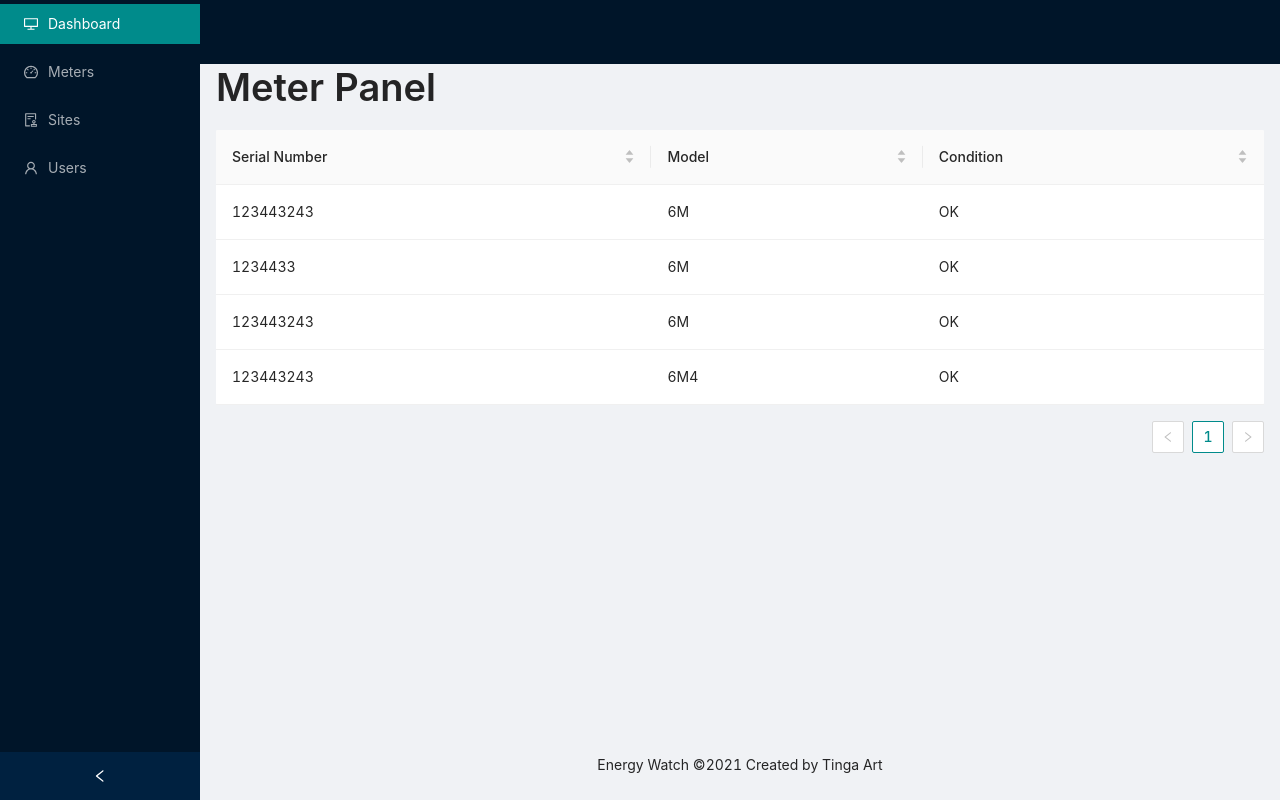
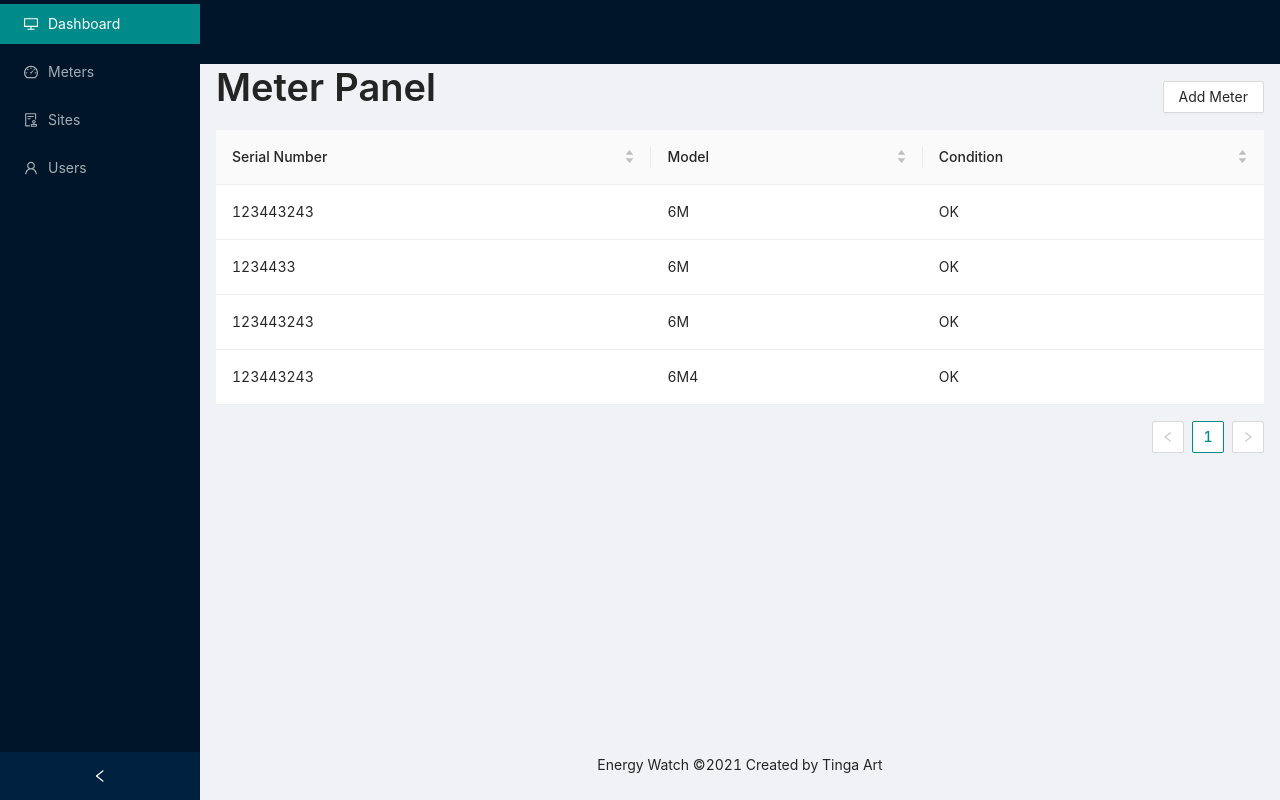
Before and after one commit to Ngatyah/energy-watch, a React (Create React App) app: page /dashboard/meters in a window 1280 px wide. Built offline with nearby package versions, Linux system fonts and the light colour scheme.

Commit message:
Added a Button

```diff
--- a/src/components/MeterPanel.tsx
+++ b/src/components/MeterPanel.tsx
@@ -1,6 +1,6 @@
-import { Table, Typography, Input, Button, Space } from "antd";
+import { Table, Typography, Input, Button, Space, Row } from "antd";
 import { SearchOutlined } from "@ant-design/icons";
-import { Fragment, useState } from "react";
+import { Fragment } from "react";
 
 const columns = [
   {
@@ -63,7 +63,11 @@ const MeterPanel = () => {
 
   return (
     <Fragment>
-      <Title>Meter Panel</Title>
+      <Row justify="space-between" align="middle">
+        <Title>Meter Panel</Title>
+        <Button>Add Meter</Button>
+      </Row>
+
       <Table dataSource={data} columns={columns} />
     </Fragment>
   );
```
